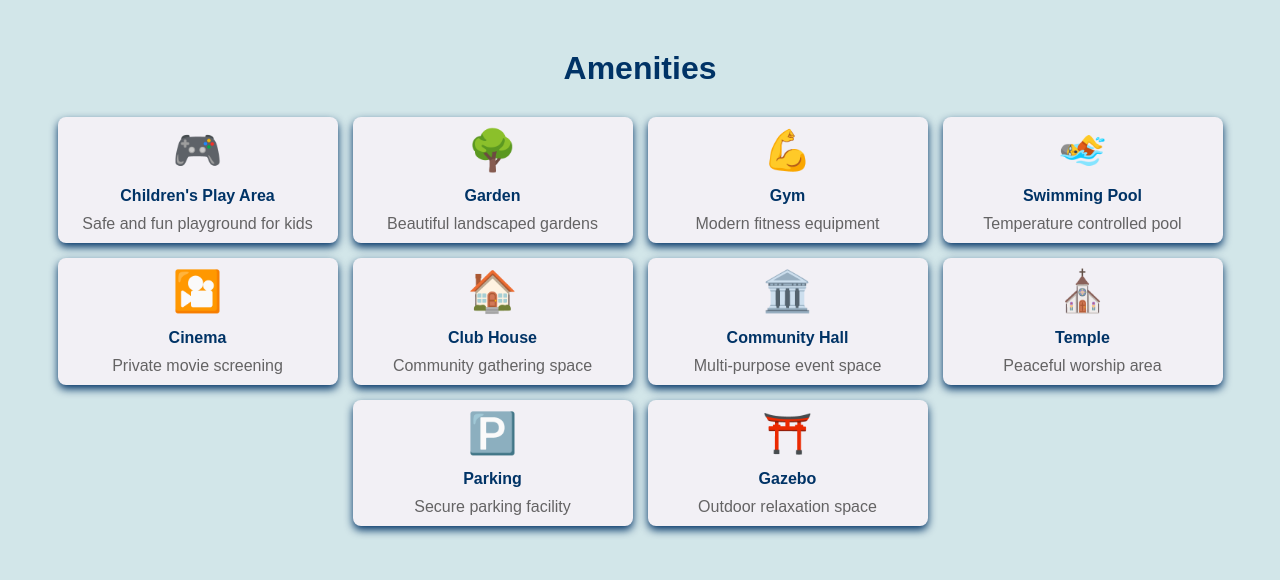
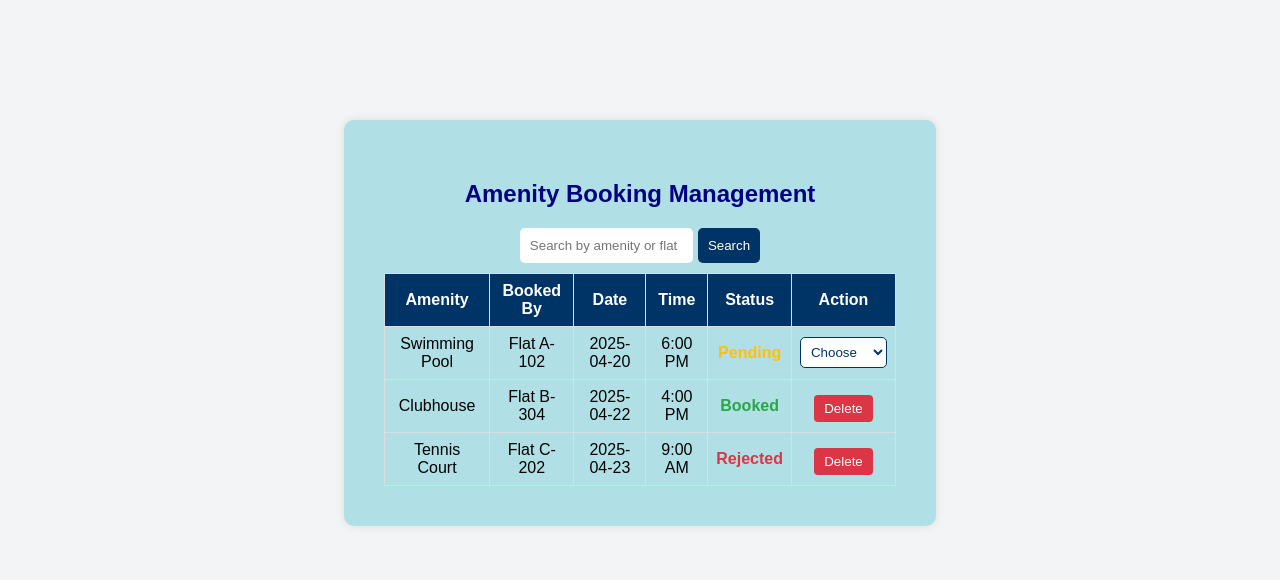
Before and after one commit to vishwavegad/Society-Management, a plain HTML site: page SMS/frontend/admin/amenities/amenities.html in a window 1280 px wide. Drawn offline with Linux system fonts and the light colour scheme.

Commit message:
updated pages

```diff
--- a/SMS/frontend/admin/amenities/amenities.css
+++ b/SMS/frontend/admin/amenities/amenities.css
@@ -1,66 +1,136 @@
+/* your existing theme (unchanged) */
 body {
+    font-family: Arial, sans-serif;
     margin: 0;
-    padding: 20px;
-    font-family: Arial, sans-serif;
-    /* background-color: #e6eced; */
-    background-color: #d2e6e9;
-    overflow: hidden;
+    padding: 0;
+    background-color: #f2f4f5;
   }
 
   .container {
-    max-width: 1200px;
-    /* margin: 0 auto; */
-    margin: 30px;
+    width: 40%;
+    margin: 120px auto;
+    background: #b0e0e6;
+    padding: 40px;
+    border-radius: 10px;
+    box-shadow: 0 0 10px rgba(0, 0, 0, 0.1);
   }
 
-h1 {
-    color: #003366;
+  h2 {
+    color: #000080;
     text-align: center;
-    margin-bottom: 30px;
   }
 
-.amenities-grid {
-    display: flex;
-    flex-wrap: wrap;
-    gap: 15px;
-    justify-content: center;
+  .search-container {
+    text-align: center;
   }
 
-.amenity-box {
-    background-color: #f2f0f5;
-    box-shadow: 0 4px 8px #003366;
+  #searchInput,
+  #searchBtn {
+    border: none;
+    border-radius: 5px;
     padding: 10px;
-    border-radius: 8px;
-    text-align: center;
-    /* transition: transform 0.3s; */
-    width: calc(25% - 15px);
-    /* min-width: 20px; */
-    box-sizing: border-box;
+    outline: none;
   }
 
-/* .amenity-box:hover {
-    transform: translateY(-5px);
-} */
-
-.amenity-box h2 {
-    color: #003366;
-    margin-bottom: 10px;
-    font-size: 1rem;
+  #searchInput {
+    width: 30%;
   }
 
-.amenity-box p {
-    color: #646364;
-    margin: 0;
+  #searchBtn {
+    background-color: #003366;
+    color: white;
+    cursor: pointer;
   }
 
-.icon {
-    font-size: 2.5em;
-    margin-bottom: 10px;
+  #searchBtn:hover {
+    background-color: #002244;
+  }
+
+  #searchInput:focus {
+    border: 1px solid #003366;
+  }
+
+  table {
+    width: 100%;
+    margin-top: 10px;
+    border-collapse: collapse;
+  }
+
+  th,
+  td {
+    border: 1px solid #ddd;
+    padding: 8px;
+    text-align: center;
+  }
+
+  th {
+    background-color: #003366;
+    color: white;
+  }
+
+  /* ✅ New Action Buttons */
+  .action-btn {
+    padding: 6px 10px;
+    border: none;
+    border-radius: 4px;
+    cursor: pointer;
+    color: white;
+  }
+
+  .approve {
+    background-color: #28a745;
+  }
+
+  .reject {
+    background-color: #dc3545;
+  }
+
+  .approve:hover {
+    background-color: #218838;
+  }
+
+  .reject:hover {
+    background-color: #c82333;
+  }
+  .status-select {
+    padding: 6px;
+    border-radius: 5px;
+    border: 1px solid #003366;
+    background-color: white;
     color: #003366;
   }
 
-        /* @media (max-width: 768px) {
-            .amenity-box {
-                width: 100%;
+  /* Status label colors */
+.status-pending {
+  color: #ffc107; /* Yellow */
+  font-weight: bold;
 }
-        } */
+.status-booked {
+  color: #28a745; /* Green */
+  font-weight: bold;
+}
+.status-rejected {
+  color: #dc3545; /* Red */
+  font-weight: bold;
+}
+
+/* Action dropdown */
+.action-select {
+  padding: 6px;
+  border-radius: 5px;
+  border: 1px solid #003366;
+  background-color: white;
+  color: #003366;
+}
+.delete-btn {
+  padding: 6px 10px;
+  border: none;
+  border-radius: 4px;
+  background-color: #dc3545;
+  color: white;
+  cursor: pointer;
+  margin-top: 5px;
+}
+.delete-btn:hover {
+  background-color: #c82333;
+}
--- a/SMS/frontend/admin/amenities/amenities.html
+++ b/SMS/frontend/admin/amenities/amenities.html
@@ -1,70 +1,35 @@
 <!DOCTYPE html>
 <html lang="en">
+<head>
+  <meta charset="UTF-8" />
+  <meta name="viewport" content="width=device-width, initial-scale=1.0"/>
+  <title>Amenities Booking - Admin</title>
+  <link rel="stylesheet" href="amenities.css" />
+</head>
+<body>
+  <div class="container">
+    <h2>Amenity Booking Management</h2>
+    <div class="search-container">
+      <input type="text" id="searchInput" placeholder="Search by amenity or flat">
+      <button id="searchBtn">Search</button>
+    </div>
+    <table>
+      <thead>
+        <tr>
+          <th>Amenity</th>
+          <th>Booked By</th>
+          <th>Date</th>
+          <th>Time</th>
+          <th>Status</th>
+          <th>Action</th>
+        </tr>
+      </thead>
+      <tbody id="bookingTable">
+        <!-- Bookings will be added dynamically here -->
+      </tbody>
+    </table>
+  </div>
 
-<head>
-    <meta charset="UTF-8">
-    <meta name="viewport" content="width=device-width, initial-scale=1.0">
-    <title>Amenities</title>
-    <link rel="stylesheet" href="../amenities/amenities.css">
-
-</head>
-
-<body>
-    <div class="container">
-        <h1>Amenities</h1>
-        <div class="amenities-grid">
-            <div class="amenity-box">
-                <div class="icon">🎮</div>
-                <h2>Children's Play Area</h2>
-                <p>Safe and fun playground for kids</p>
-            </div>
-            <div class="amenity-box">
-                <div class="icon">🌳</div>
-                <h2>Garden</h2>
-                <p>Beautiful landscaped gardens</p>
-            </div>
-            <div class="amenity-box">
-                <div class="icon">💪</div>
-                <h2>Gym</h2>
-                <p>Modern fitness equipment</p>
-            </div>
-            <div class="amenity-box">
-                <div class="icon">🏊</div>
-                <h2>Swimming Pool</h2>
-                <p>Temperature controlled pool</p>
-            </div>
-            <div class="amenity-box">
-                <div class="icon">🎦</div>
-                <h2>Cinema</h2>
-                <p>Private movie screening</p>
-            </div>
-            <div class="amenity-box">
-                <div class="icon">🏠</div>
-                <h2>Club House</h2>
-                <p>Community gathering space</p>
-            </div>
-            <div class="amenity-box">
-                <div class="icon">🏛️</div>
-                <h2>Community Hall</h2>
-                <p>Multi-purpose event space</p>
-            </div>
-            <div class="amenity-box">
-                <div class="icon">⛪</div>
-                <h2>Temple</h2>
-                <p>Peaceful worship area</p>
-            </div>
-            <div class="amenity-box">
-                <div class="icon">🅿️</div>
-                <h2>Parking</h2>
-                <p>Secure parking facility</p>
-            </div>
-            <div class="amenity-box">
-                <div class="icon">⛩️</div>
-                <h2>Gazebo</h2>
-                <p>Outdoor relaxation space</p>
-            </div>
-        </div>
-    </div>
+  <script src="amenities.js"></script>
 </body>
-
 </html>
--- /dev/null
+++ b/SMS/frontend/admin/amenities/amenities.js
@@ -0,0 +1,90 @@
+let bookings = [
+  {
+    amenity: "Swimming Pool",
+    bookedBy: "Flat A-102",
+    date: "2025-04-20",
+    time: "6:00 PM",
+    status: "Pending"
+  },
+  {
+    amenity: "Clubhouse",
+    bookedBy: "Flat B-304",
+    date: "2025-04-22",
+    time: "4:00 PM",
+    status: "Booked"
+  },
+  {
+    amenity: "Tennis Court",
+    bookedBy: "Flat C-202",
+    date: "2025-04-23",
+    time: "9:00 AM",
+    status: "Rejected"
+  }
+];
+
+function getStatusClass(status) {
+  switch (status) {
+    case "Booked":
+      return "status-booked";
+    case "Pending":
+      return "status-pending";
+    case "Rejected":
+      return "status-rejected";
+    default:
+      return "";
+  }
+}
+
+function renderBookings(filtered = bookings) {
+  const table = document.getElementById("bookingTable");
+  table.innerHTML = "";
+
+  filtered.forEach((booking, index) => {
+    const row = document.createElement("tr");
+
+    const actionHTML =
+      booking.status === "Pending"
+        ? `<select class="action-select" onchange="updateStatus(${index}, this)">
+             <option disabled selected>Choose</option>
+             <option value="Booked">Booked</option>
+             <option value="Rejected">Rejected</option>
+           </select>`
+        : `<button class="delete-btn" onclick="deleteBooking(${index})">Delete</button>`;
+
+    row.innerHTML = `
+      <td>${booking.amenity}</td>
+      <td>${booking.bookedBy}</td>
+      <td>${booking.date}</td>
+      <td>${booking.time}</td>
+      <td class="${getStatusClass(booking.status)}">${booking.status}</td>
+      <td>${actionHTML}</td>
+    `;
+
+    table.appendChild(row);
+  });
+}
+
+function updateStatus(index, selectElement) {
+  const newStatus = selectElement.value;
+  bookings[index].status = newStatus;
+  renderBookings();
+}
+
+function deleteBooking(index) {
+  if (confirm("Are you sure you want to delete this booking?")) {
+    bookings.splice(index, 1);
+    renderBookings();
+  }
+}
+
+document.getElementById("searchBtn").addEventListener("click", () => {
+  const search = document.getElementById("searchInput").value.toLowerCase();
+  const filtered = bookings.filter(
+    (b) =>
+      b.amenity.toLowerCase().includes(search) ||
+      b.bookedBy.toLowerCase().includes(search)
+  );
+  renderBookings(filtered);
+});
+
+renderBookings();
```
Lines whose indentation alone changed are shown as unchanged.
